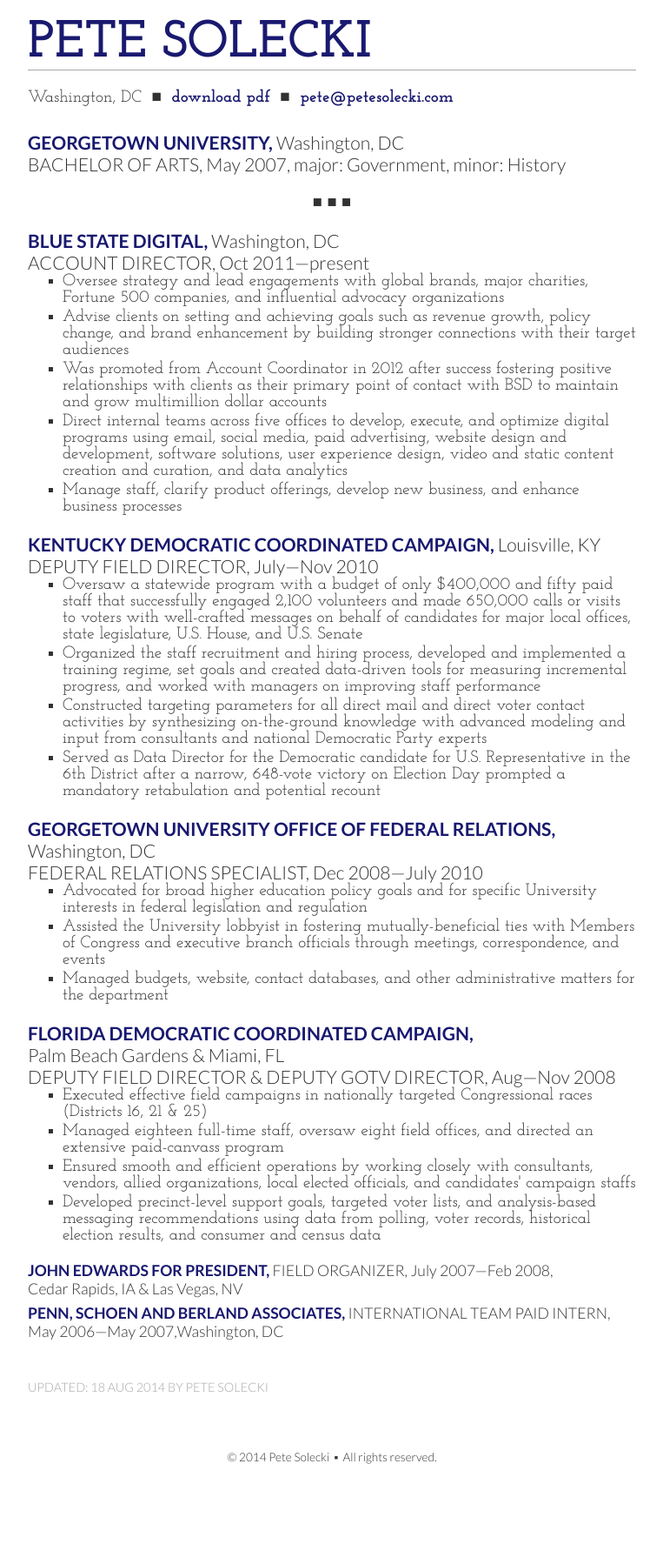
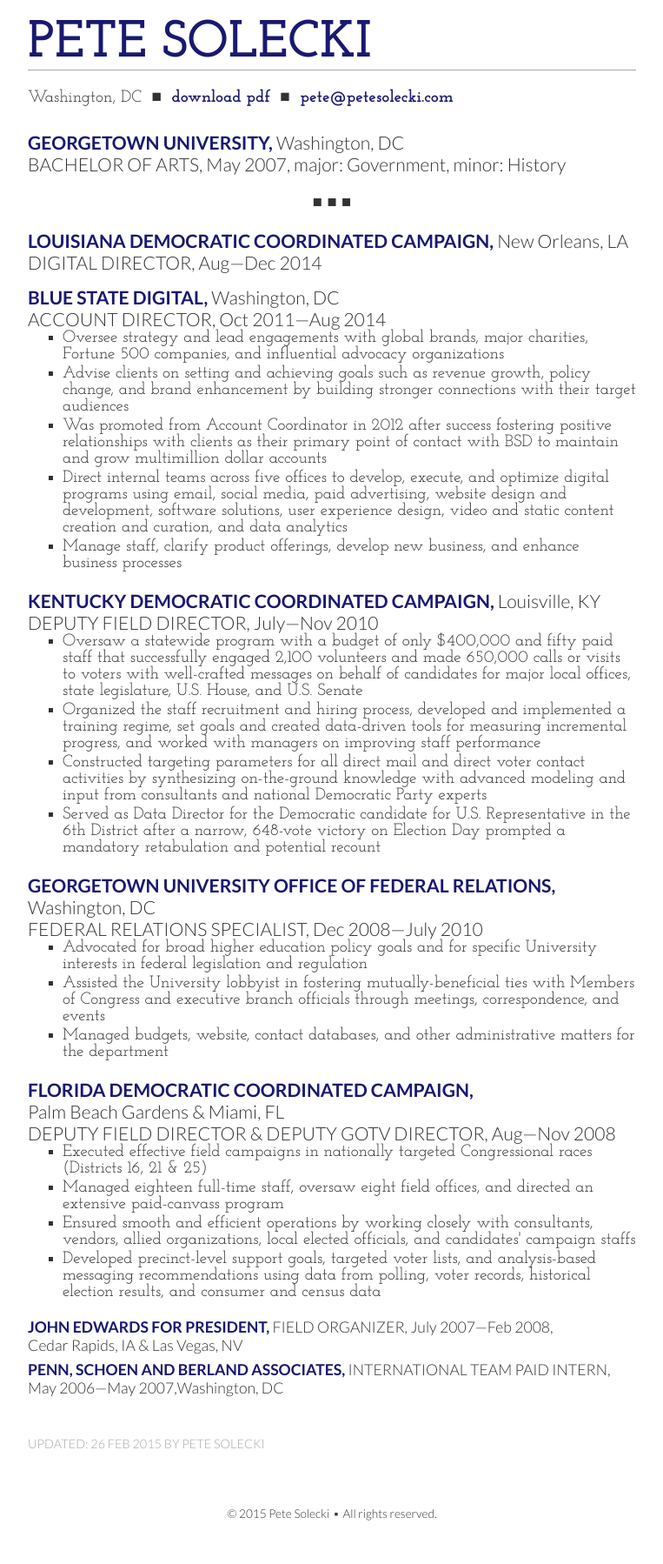
Before and after one commit to petesolecki/www-ps, a Jekyll site: the page resume/index.html, which Jekyll copies as it is, in a window 1280 px wide. Shown: the whole page at 87% size, without its empty margins (258-1021 px from the left). Built offline with Jekyll 4.4.1, drawn with Linux system fonts in a browser that asks for light colours; Markdown is read by kramdown in place of the engine named in the settings; before the commit the page ends 1733 px from its top, so only the background shows below that.

Commit message:
resume update

```diff
--- a/resume/index.html
+++ b/resume/index.html
@@ -94,6 +94,21 @@
 
 	<div class="job-summary" itemprop="worksFor" itemscope itemtype="http://schema.org/OrganizationRole">
 		<p class="organization" itemprop="worksFor" itemscope itemtype="http://schema.org/Organization">
+			<em itemprop="name" class="organization-name">Louisiana Democratic Coordinated Campaign</em>
+			<em itemprop="address" itemscope itemtype="http://schema.org/PostalAddress" class="organization-location">
+				<span itemprop="addressLocality">New Orleans</span>,
+				<span itemprop="addressRegion">LA</span>
+			</em>
+		</p>
+		<p class="position">
+			<em class="job-title" itemprop="jobTitle">Digital Director</em><em class="time-period">
+				<time class="time-period" itemprop="startDate" datetime="2014-08">Aug</time><time class="time-period" itemprop="endDate" datetime="2014-12">Dec 2014</time>
+			</em>
+		</p>
+	</div>
+
+	<div class="job-summary" itemprop="worksFor" itemscope itemtype="http://schema.org/OrganizationRole">
+		<p class="organization" itemprop="worksFor" itemscope itemtype="http://schema.org/Organization">
 			<em itemprop="name" class="organization-name">Blue State Digital</em>
 			<link itemprop="sameAs" href="http://www.bluestatedigital.com/" />
 			<em itemprop="address" itemscope itemtype="http://schema.org/PostalAddress" class="organization-location">
@@ -105,7 +120,7 @@
 		</p>
 		<p class="position">
 			<em class="job-title" itemprop="jobTitle">Account Director</em><em class="time-period">
-				<time class="time-period" itemprop="startDate" datetime="2011-10">Oct 2011</time><time class="time-period" itemprop="endDate" datetime="2014-08">present</time>
+				<time class="time-period" itemprop="startDate" datetime="2011-10">Oct 2011</time><time class="time-period" itemprop="endDate" datetime="2014-08">Aug 2014</time>
 			</em>
 		</p>
 	</div>
@@ -297,11 +312,11 @@
 </div>
 	<div class="byline">
 		<time itemprop="datePublished" datetime="2014-08-06"></time>
-		<p>Updated: <time itemprop="dateModified" datetime="2014-08-20T18:20:00-04:00">18 Aug 2014</time> by <a rel="author" href="http://www.petesolecki.com" itemprop="author" class="byline">Pete Solecki</a></p>
+		<p>Updated: <time itemprop="dateModified" datetime="2015-02-26T10:22:00-04:00">26 Feb 2015</time> by <a rel="author" href="http://www.petesolecki.com" itemprop="author" class="byline">Pete Solecki</a></p>
 	</div>
 
 <footer>
-	<span>&copy; <span itemprop="copyrightYear">2014</span> <span itemprop="copyrightHolder">Pete Solecki</span> &nbsp;&#x25aa;&nbsp; All rights reserved.</span>
+	<span>&copy; <span itemprop="copyrightYear">2015</span> <span itemprop="copyrightHolder">Pete Solecki</span> &nbsp;&#x25aa;&nbsp; All rights reserved.</span>
 </footer>
 
 <script>
```
